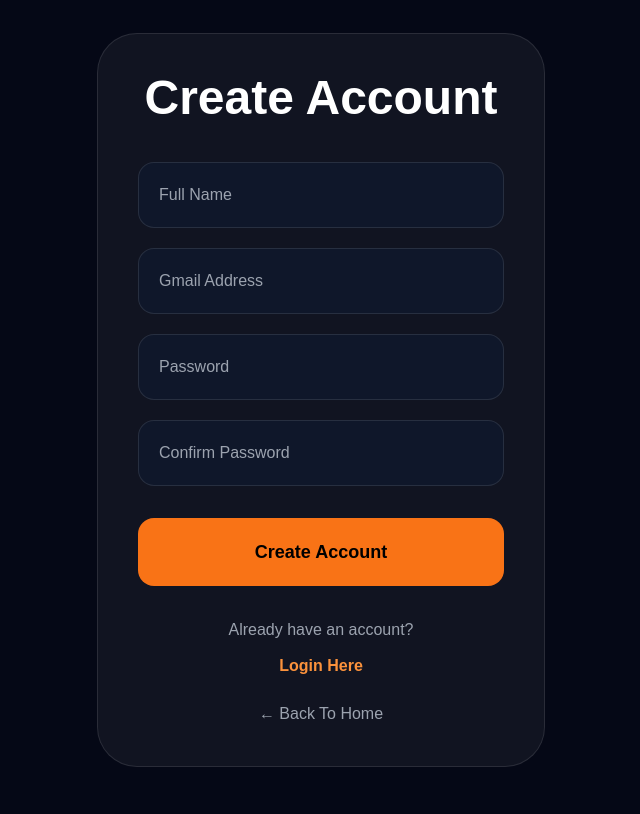
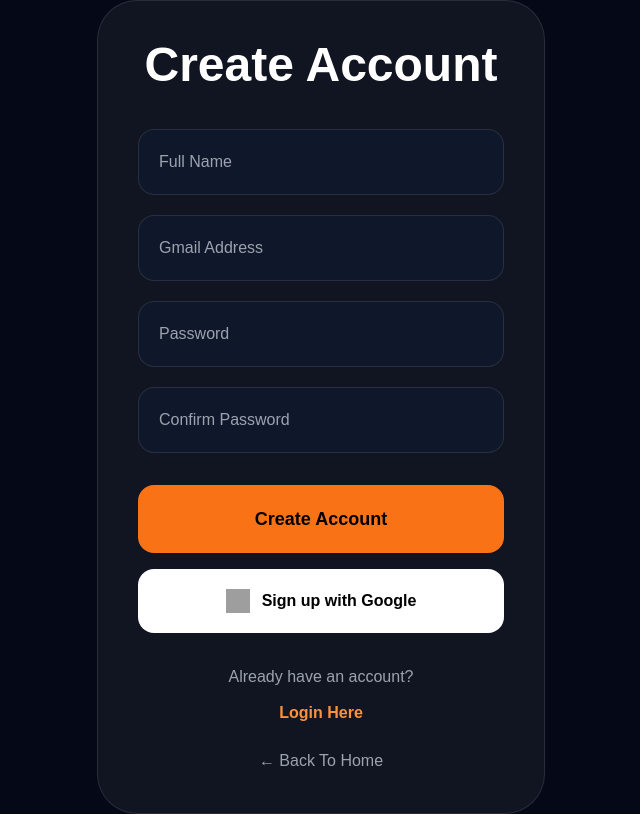
Before and after one commit to wisdigitex/UpNorthstech, a Next.js app: page /signup in a window 1280 px wide. Shown: the whole page, without its empty margins (319-959 px from the left). Built offline with nearby package versions, Linux system fonts and the light colour scheme; grey boxes are pictures that could not be loaded.

Commit message:
Add Google authentication

```diff
--- a/app/login/page.jsx
+++ b/app/login/page.jsx
@@ -31,6 +31,17 @@
     }
 
   }
+
+  async function handleGoogleLogin() {
+  const { error } = await supabase.auth.signInWithOAuth({
+    provider: "google",
+    options: {
+      redirectTo: `${window.location.origin}/dashboard`,
+    },
+  });
+
+  if (error) alert(error.message);
+}
 
   return (
 
@@ -66,6 +77,20 @@
         >
           Login
         </button>
+
+        <button
+          type="button"
+          onClick={handleGoogleLogin}
+          className="w-full bg-white text-black py-5 rounded-2xl font-black flex items-center justify-center gap-3"
+        >
+          <img
+            src="https://www.gstatic.com/firebasejs/ui/2.0.0/images/auth/google.svg"
+            alt="Google"
+            className="w-6 h-6"
+          />
+          Continue with Google
+        </button>
+
         <div className="mt-6 text-center">
 
         <a
--- a/app/signup/page.jsx
+++ b/app/signup/page.jsx
@@ -78,6 +78,17 @@
 
   }
 
+  async function handleGoogleSignup() {
+  const { error } = await supabase.auth.signInWithOAuth({
+    provider: "google",
+    options: {
+      redirectTo: `${window.location.origin}/dashboard`,
+    },
+  });
+
+  if (error) alert(error.message);
+}
+
   return (
 
     <main className="min-h-screen bg-[#050816] flex items-center justify-center px-6">
@@ -149,6 +160,19 @@
           {loading ? "Creating..." : "Create Account"}
         </button>
 
+        <button
+          type="button"
+          onClick={handleGoogleSignup}
+          className="w-full bg-white text-black py-5 rounded-2xl font-black mt-4 flex items-center justify-center gap-3"
+        >
+          <img
+            src="https://www.gstatic.com/firebasejs/ui/2.0.0/images/auth/google.svg"
+            alt="Google"
+            className="w-6 h-6"
+          />
+          Sign up with Google
+        </button>
+
         <div className="mt-8 text-center">
 
           <p className="text-gray-400 mb-3">
```
